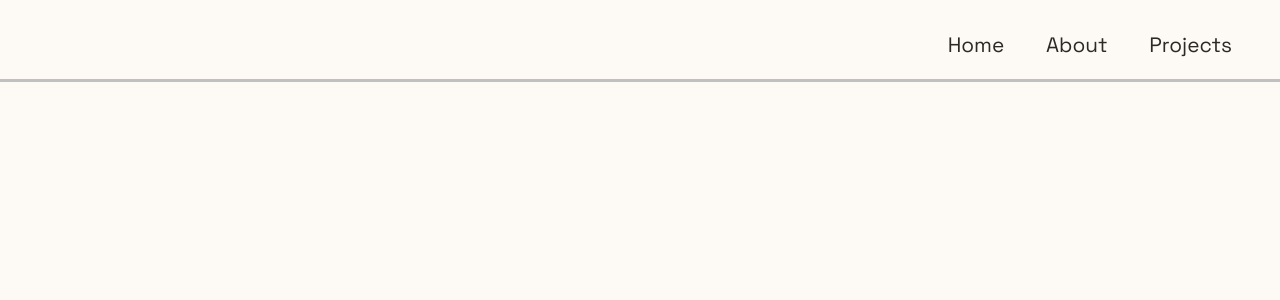
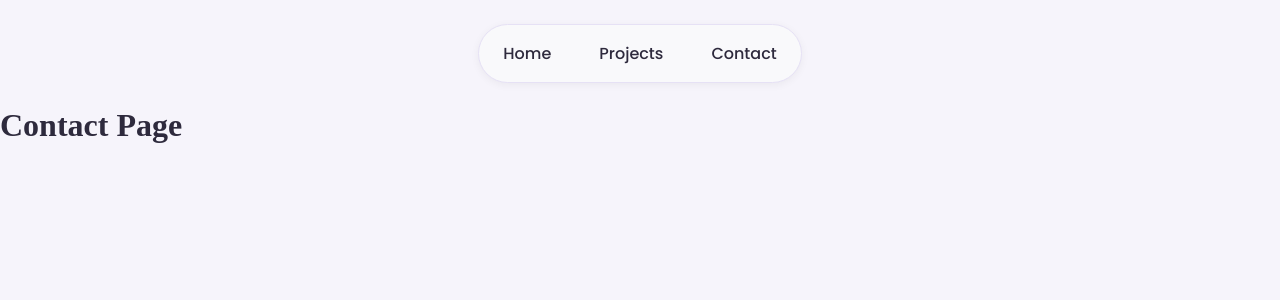
Before and after one commit to Christian-Silviu/personal-website, a React (Vite) app: page /contact in a window 1280 px wide. Before the commit this address had no page. Shown: the top 300 px of the page. Built offline with nearby package versions, Linux system fonts and the light colour scheme.

Commit message:
Updated nav bar + changed about page to contact page

```diff
--- a/src/App.tsx
+++ b/src/App.tsx
@@ -1,6 +1,6 @@
 import { Route, Routes } from "react-router-dom"
 import Home from "./pages/Home"
-import About from "./pages/About"
+import Contact from "./pages/Contact"
 import Projects from "./pages/Projects"
 import Nav from "./components/Nav"
 
@@ -11,7 +11,7 @@ function App() {
       <Nav />
       <Routes>
         <Route path="/" element={<Home />} />
-        <Route path="/about" element={<About />} />
+        <Route path="/contact" element={<Contact />} />
         <Route path="/projects" element={<Projects />} />
       </Routes>
     </div>
--- a/src/components/Nav.css
+++ b/src/components/Nav.css
@@ -1,28 +1,31 @@
-@import url('https://fonts.googleapis.com/css2?family=Space+Grotesk:wght@300..700&display=swap');
+@import url('https://fonts.googleapis.com/css2?family=Poppins:wght@400;500;600&display=swap');
 
 .nav-bar {
   display: flex;
-  justify-content: right;
-  gap: 0.6rem;
-  padding-top: 1rem;
-  padding-right: 2rem;
-  padding-bottom: 5px;
-  border-bottom: 3px solid silver;
+  justify-content: center;
+  align-items: center;
+  gap: 1rem;
+  width: fit-content;
+  margin: 1.5rem auto;
+  padding: 0.5rem 0.5rem;
+  border-radius: 999px;
+  background-color: #f9f9fb;
+  border: 1px solid #e6e1f5;
+  box-shadow: 0 2px 8px rgba(0,0,0,0.05);
 }
 
 .nav-item {
-  font-family: 'Space Grotesk', sans-serif;
-  font-size: 1.3rem;
+  font-family: 'Poppins', sans-serif;
+  font-weight: 500;
+  font-size: 1rem;
   text-decoration: none;
-  color: #2d2a26;
-  padding: 1rem 1rem;
-  transition: color 0.25s ease;
+  color: #2e2a3d;
+  padding: 0.5rem 1rem;
+  border-radius: 8px;
+  transition: color 0.2s ease, background-color 0.2s ease;
 }
 
 .nav-item:hover {
-  padding: 1rem 1rem;
-  color: #fdfaf6;
-  border-radius: 12px;
-  background-color: #e0793c;
-  transition: color 0.25s ease, background-color 0.25s ease;
+  color: #8b5cf6;
+  background-color: #ede9fb;
 }
--- a/src/components/Nav.tsx
+++ b/src/components/Nav.tsx
@@ -4,8 +4,8 @@ import "./Nav.css"
 function Nav() {
   const items = [
     { label: "Home", to: "/" },
-    { label: "About", to: "/about" },
     { label: "Projects", to: "/projects" },
+    { label: "Contact", to: "/contact" },
   ]
 
   return (
--- a/src/index.css
+++ b/src/index.css
@@ -1,8 +1,5 @@
-@import url('https://fonts.googleapis.com/css2?family=Space+Grotesk:wght@300..700&display=swap');
-
 body {
-    background-color: #fdfaf6;
-    margin: 0;
-    font-family: 'Space Grotesk', sans-serif;
-    color: #2d2a26;
+  background-color: #f6f4fb;
+  color: #2e2a3d;
+  margin: 0;
 }
--- a/src/pages/About.tsx
+++ /dev/null
@@ -1,7 +0,0 @@
-export default function About () {
-    return (
-        <h1>
-            About Page
-        </h1>
-    )
-}
--- /dev/null
+++ b/src/pages/Contact.tsx
@@ -0,0 +1,7 @@
+export default function Contact () {
+    return (
+        <h1>
+            Contact Page
+        </h1>
+    )
+}
--- /dev/null
+++ b/src/pages/Home.css
@@ -0,0 +1,12 @@
+.hero-name {
+  font-family: 'Poppins', sans-serif;
+  font-weight: 600;
+  font-size: 2rem;
+  color: #2e2a3d;
+}
+
+.hero-title {
+  font-family: 'Poppins', sans-serif;
+  font-size: 1rem;
+  color: #8b5cf6;
+}
--- a/src/pages/Home.tsx
+++ b/src/pages/Home.tsx
@@ -1,7 +1,10 @@
+import "./Home.css"
+
 export default function Home () {
     return (
-        <h1>
-            Home Page
-        </h1>
+        <div>
+            <h1 className="hero-name">Christian</h1>
+            <p className="hero-title">Software Engineer</p>
+        </div>
     )
 }
```
